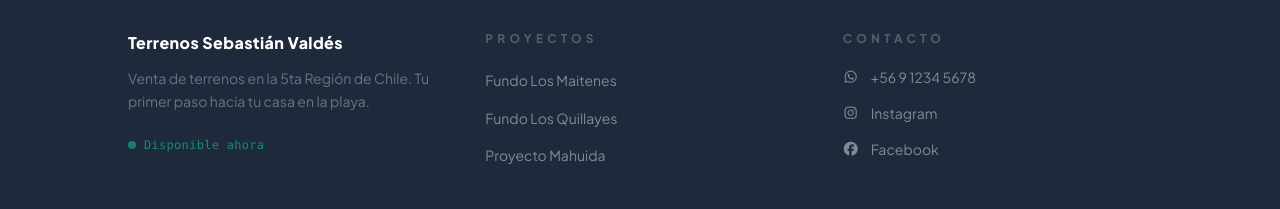
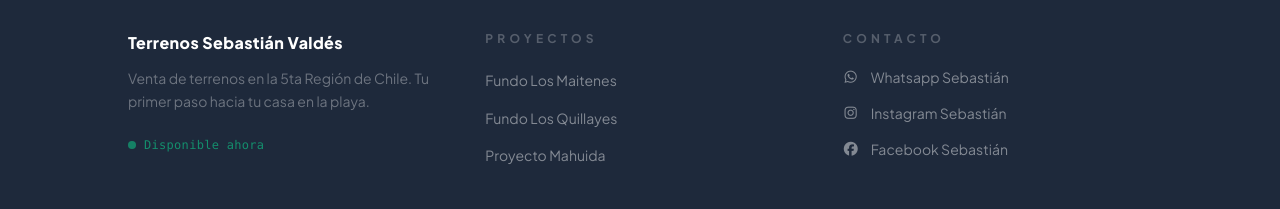
Before and after one commit to nxzK1/web_Terrenos, a website: page index.html in a window 1280 px wide. Shown: the part 4855-5064 px from the top of the page. Drawn offline with nearby package versions, Linux system fonts and the light colour scheme.

Commit message:
Nueva RRSS agregada

```diff
--- a/index.html
+++ b/index.html
@@ -1085,16 +1085,16 @@
                 class="flex items-center gap-3 text-white/45 text-sm hover:text-verde transition-colors duration-300"
               >
                 <i class="fab fa-whatsapp w-4 text-center"></i>
-                +56 9 1234 5678
+                Whatsapp Sebastián
               </a>
               <a
-                href="https://instagram.com/tuusuario"
+                href="https://www.instagram.com/el_ninoseba/"
                 rel="noopener noreferrer"
                 target="_blank"
                 class="flex items-center gap-3 text-white/45 text-sm hover:text-arena transition-colors duration-300"
               >
                 <i class="fab fa-instagram w-4 text-center"></i>
-                Instagram
+                Instagram Sebastián
               </a>
               <a
                 href="https://web.facebook.com/people/Sebastian-terrenos/61573180323843/"
@@ -1103,7 +1103,7 @@
                 class="flex items-center gap-3 text-white/45 text-sm hover:text-cielo transition-colors duration-300"
               >
                 <i class="fab fa-facebook w-4 text-center"></i>
-                Facebook
+                Facebook Sebastián
               </a>
             </div>
           </div>
```
